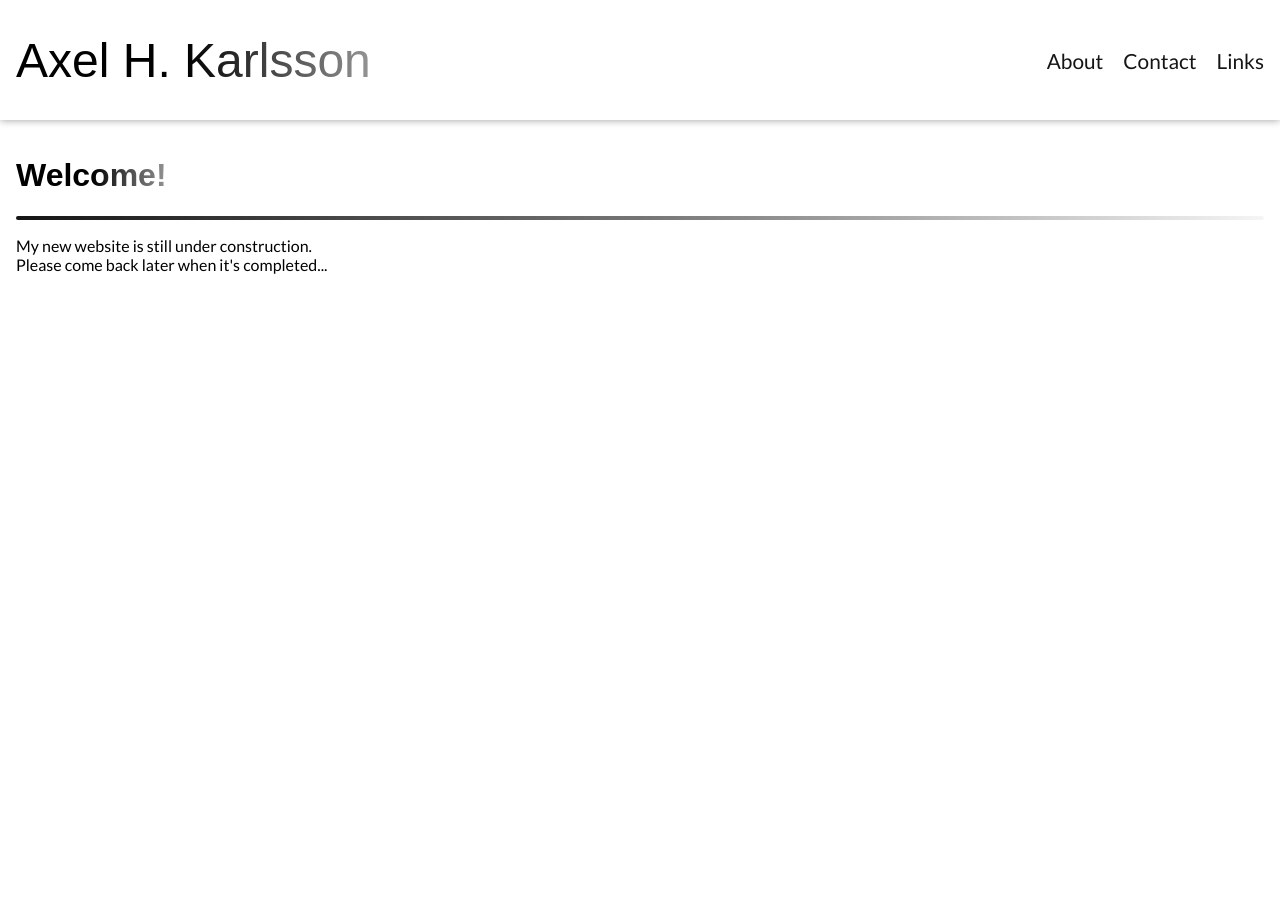
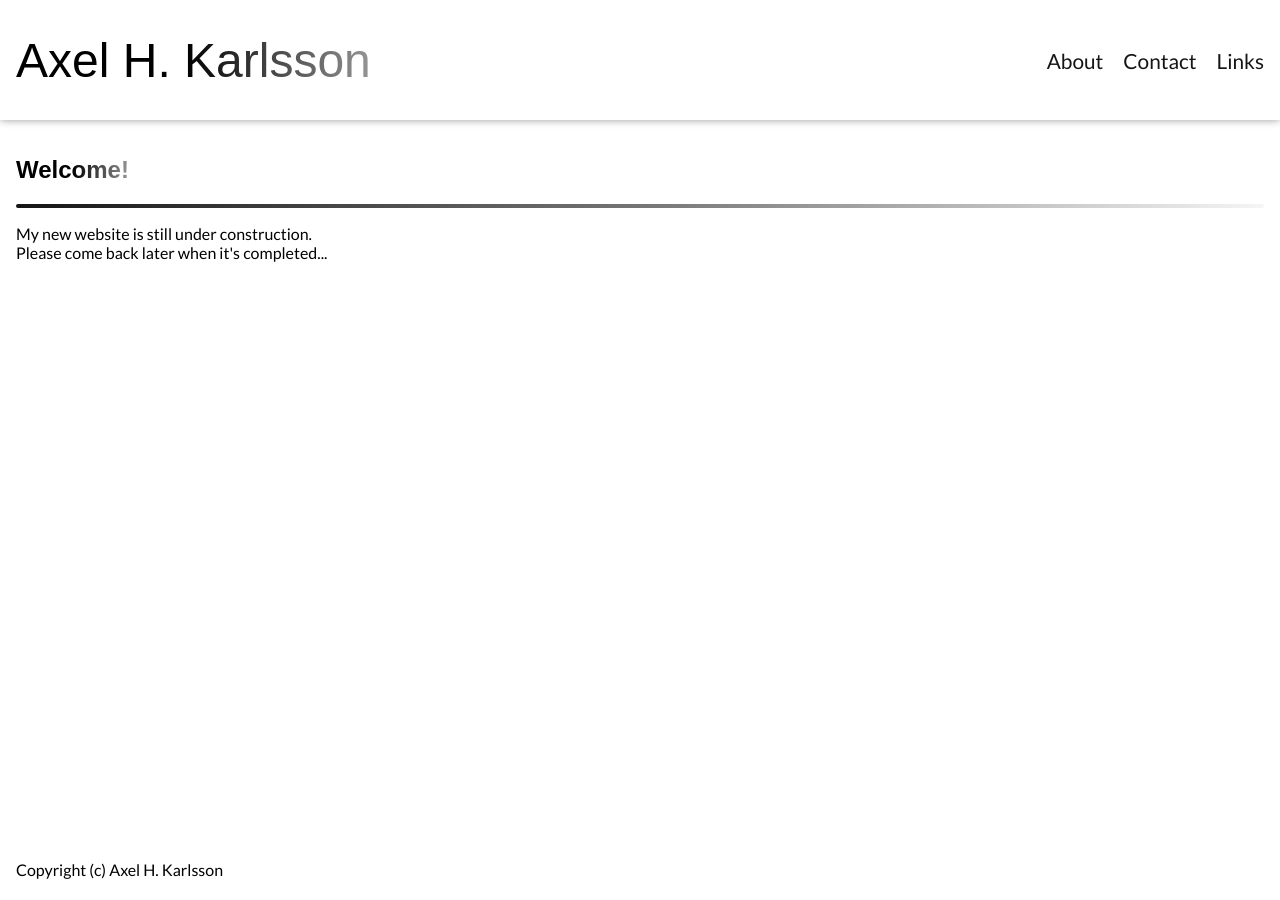
Before and after one commit to 0xdefoliate/0xdefoliate.github.io, a Jekyll site: the page built from index.html, in a window 1280 px wide. Built offline with Jekyll 4.4.1, drawn with Linux system fonts in a browser that asks for light colours; some web fonts are replaced.

Commit message:
add footer

```diff
--- /dev/null
+++ b/_includes/footer.html
@@ -0,0 +1,3 @@
+<footer>
+    <p>Copyright (c) Axel H. Karlsson</p>
+</footer>
--- a/_layouts/default.html
+++ b/_layouts/default.html
@@ -66,8 +66,14 @@
         </div>
 
         <main id="main">
-            {{ content }}
+            <article>
+                {{ content }}
+            </article>
+
+            {% include footer.html %}
         </main>
+
+
 
         <script type="module" src="/assets/js/index.js"></script>
     </body>
--- a/assets/css/style.scss
+++ b/assets/css/style.scss
@@ -11,6 +11,8 @@ $mobile-breakpoint: 810px;
     @media (max-width: 400px) {
         --ak-navbar-height: 75px;
     }
+
+    --ak-footer-height: 20px;
 
     --ak-colour-background: white;
     --ak-colour-foreground: black;
@@ -63,5 +65,25 @@ h2, h3, h4, h5, h6 {
 }
 
 main {
-    padding: 16px;
+    --padding: 16px;
+
+    width: calc(100dvw - (var(--padding) * 2)); // reducing width and leaving space for padding fixes overflow bug
+    height: calc(100dvh - var(--padding) - var(--ak-footer-height) - var(--ak-navbar-height));
+
+    padding: var(--padding);
+
+    display: flex;
+    flex-direction: column;
+
+    justify-content: space-between;
 }
+
+footer {
+    * {
+        padding: 0;
+        margin: 0;
+    }
+
+    width: 100%;
+    height: var(--ak-footer-height)
+}
```
